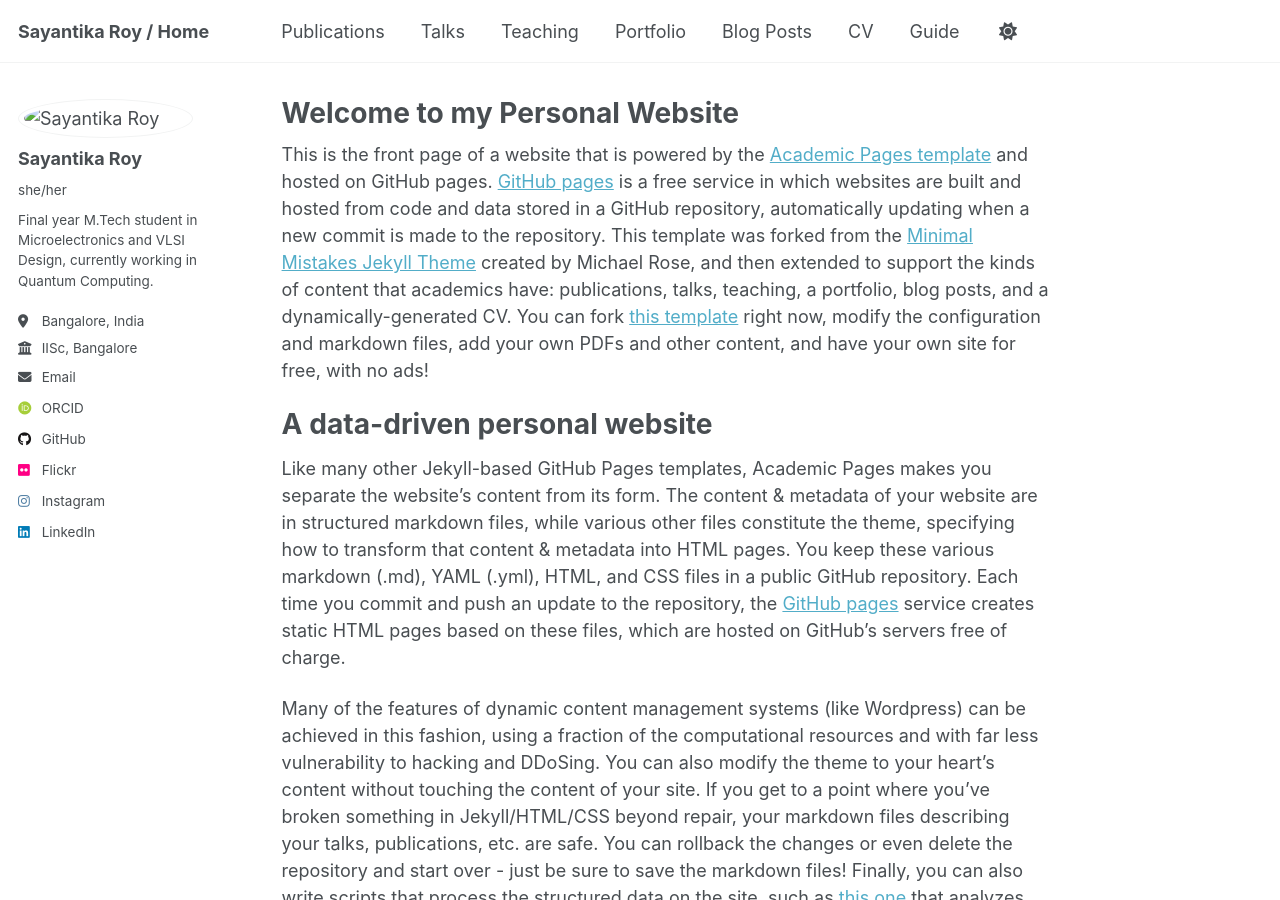
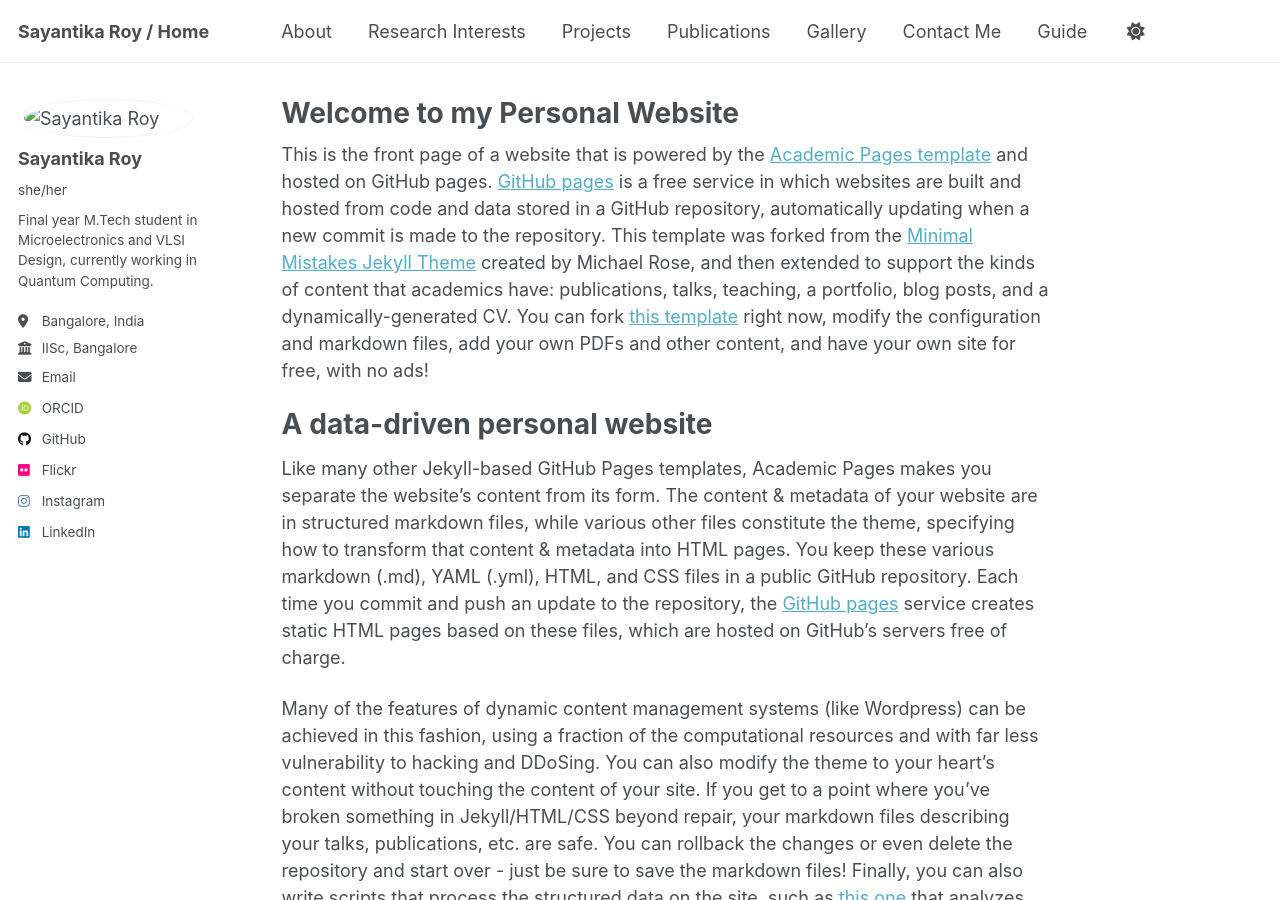
Before and after one commit to sayo-134/sayantika-roy.github.io, a Jekyll site: the page built from _pages/about.md, in a window 1280 px wide and 900 px high. Built offline with Jekyll 4.4.1, drawn with Linux system fonts in a browser that asks for light colours; some web fonts are replaced.

Commit message:
changed navigation bar from navigation.yml

```diff
--- a/_data/navigation.yml
+++ b/_data/navigation.yml
@@ -8,23 +8,42 @@
 #      Markdown formatted page while the second is generated using JSON.
 
 main:
+  # - title: "Publications"
+  #   url: /publications/
+
+  # - title: "Talks"
+  #   url: /talks/
+
+  # - title: "Teaching"
+  #   url: /teaching/
+
+  # - title: "Portfolio"
+  #   url: /portfolio/
+
+  # - title: "Blog Posts"
+  #   url: /year-archive/
+
+  # - title: "CV"
+  #   url: /cv/
+
+  - title: "About"
+    url: /about/
+
+  - title: "Research Interests"
+    url: /research_interests/
+
+  - title: "Projects"
+    url: /projects/
+
   - title: "Publications"
     url: /publications/
 
-  - title: "Talks"
-    url: /talks/
+  - title: "Gallery"
+    url: /gallery/
 
-  - title: "Teaching"
-    url: /teaching/
 
-  - title: "Portfolio"
-    url: /portfolio/
-
-  - title: "Blog Posts"
-    url: /year-archive/
-
-  - title: "CV"
-    url: /cv/
+  - title: "Contact Me"
+    url: /contact_me/
 
   # - title: "CV"
   #   url: /cv-json/
```
